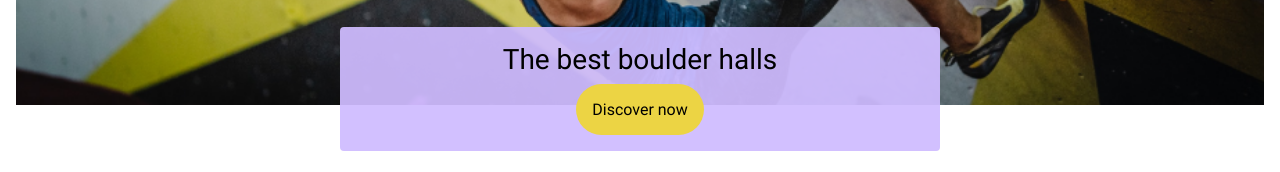
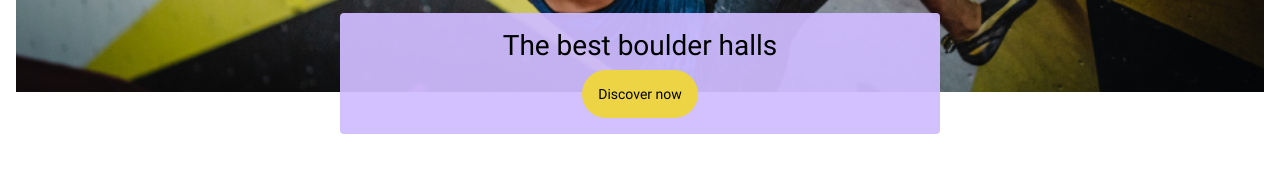
Before and after one commit to karstenlenz/a11y-fails, a plain HTML site: page index.html in a window 1280 px wide. Shown: the part 489-661 px from the top of the page. Drawn offline with Linux system fonts and the light colour scheme.

Commit message:
Reduce font-size

```diff
--- a/styles.css
+++ b/styles.css
@@ -37,6 +37,7 @@ body {
     padding: 0;
     margin: 0;
     font-family: 'Roboto', 'Franklin Gothic Medium', Tahoma, sans-serif;
+    font-size: 12px;
     font-weight: normal;
 }
 
@@ -132,7 +133,7 @@ main {
     border: none;
     color: black;
     font-family: 'Roboto', 'Franklin Gothic Medium', Tahoma, sans-serif;
-    font-size: 16px;
+    font-size: 14px;
     font-weight: normal;
     padding: 16px;
     width: min-content;
@@ -213,7 +214,7 @@ main {
 textarea {
     background-color: transparent;
     border: none;
-    font-size: 16px;
+    font-size: 12px;
     padding: 0 8px;
     padding: 4px 8px;
 }
```
